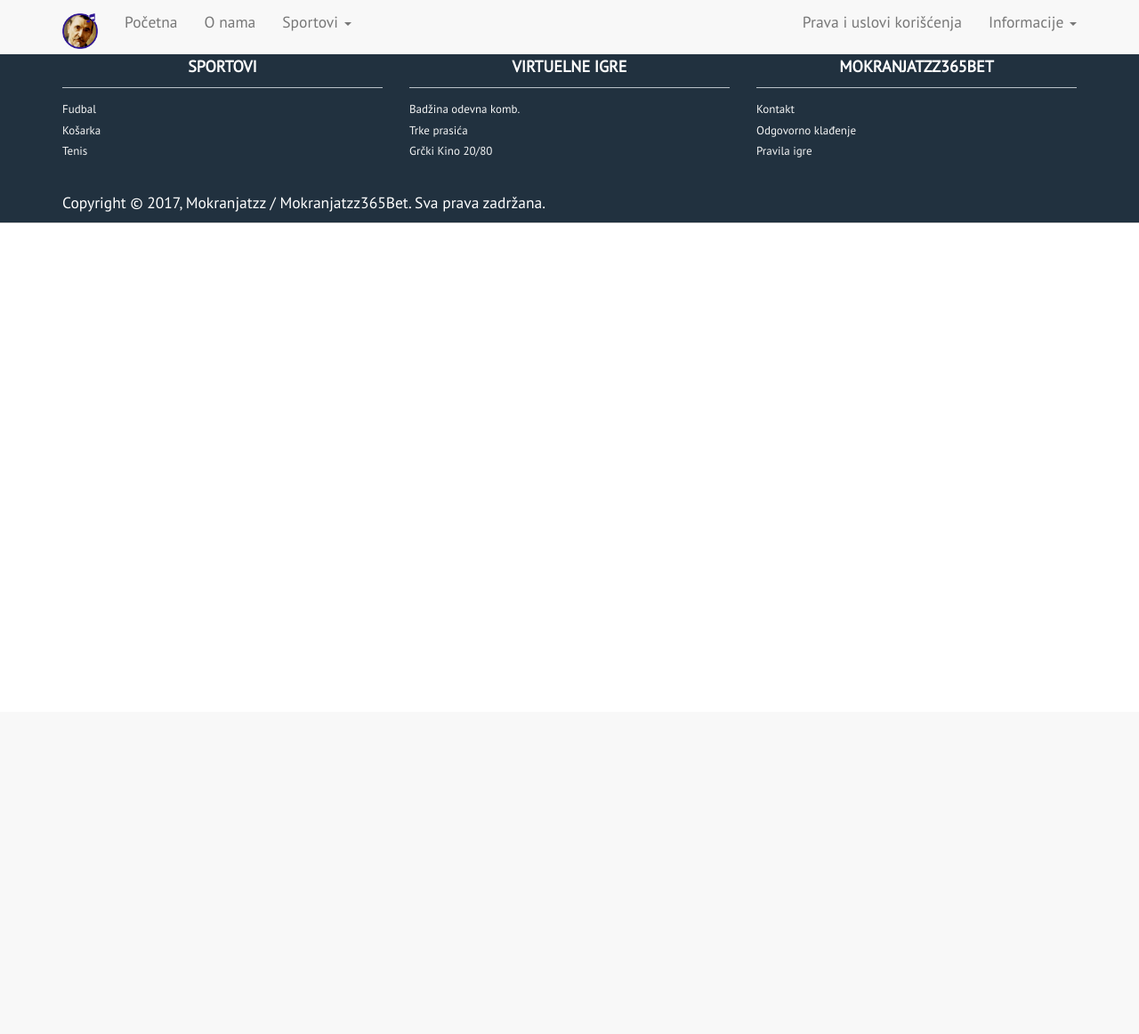
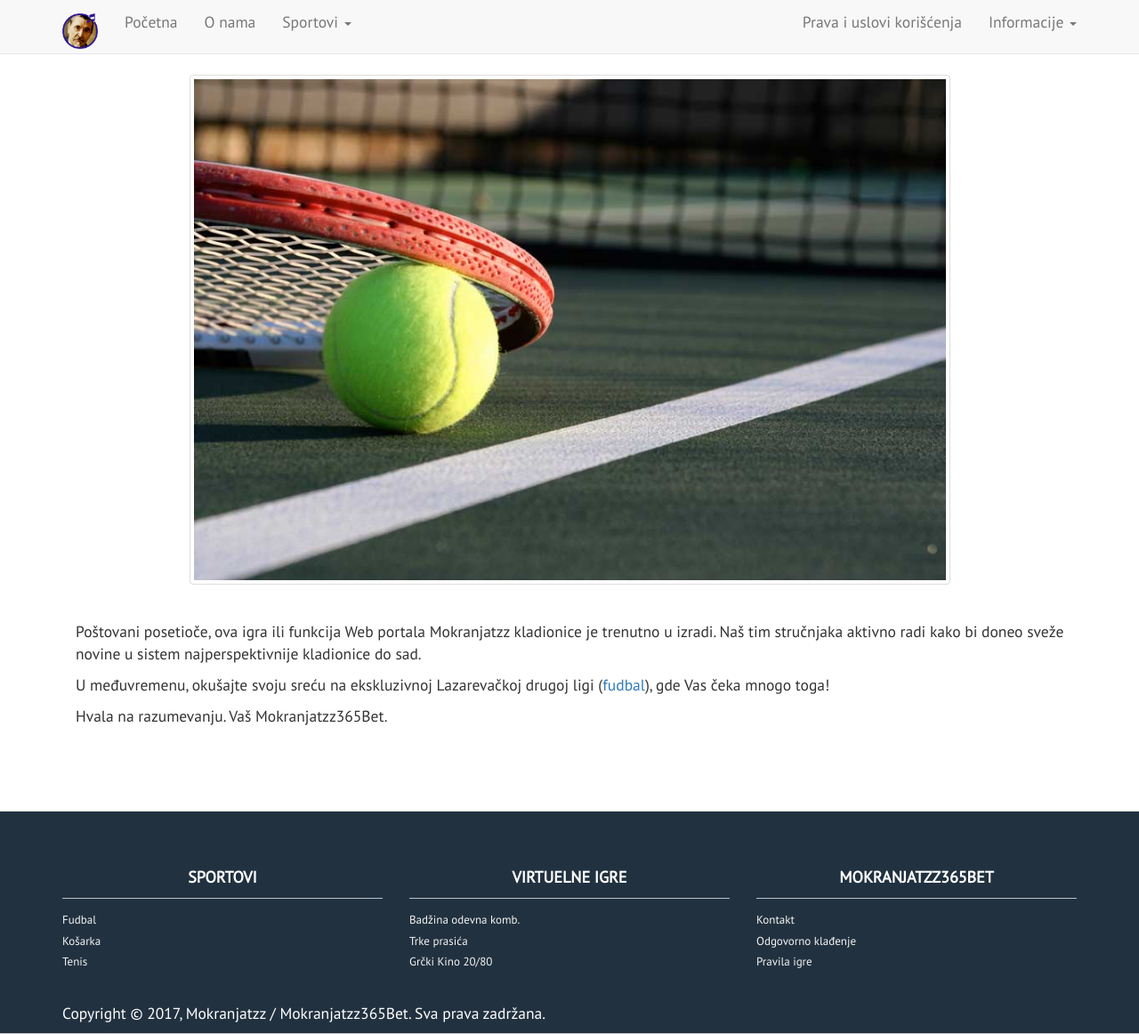
Before and after one commit to sdee3/M365Bet_Website, a PHP site: page /pages/tenis.php in a window 1280 px wide. Shown: the whole page at 89% size. Before the commit the page ends 251 px from the top, so only its background shows below. Run offline with PHP 8.4, Linux system fonts and the light colour scheme; some libraries are stand-ins or nearby versions.

Commit message:
img rename, added other images to pages

```diff
--- a/pages/tenis.php
+++ b/pages/tenis.php
@@ -9,11 +9,24 @@
       $currentPage = 'tenis';
       include_once('../includes/layout.php');
       include_once('../includes/navbar.php');
-      include_once('../includes/footer.php');
   ?>
 
    <body style = "font-family: 'PT Sans', sans-serif;">
 
+     <div class="container" style="margin-top: 6em; margin-bottom: 6em;">
+
+      <img width="75%" style="display: block; margin: 0 auto;" class="img-responsive thumbnail" src="../img/tennis.jpg" alt="Tenis Mokranjatzz Mokranjatzz365Bet">
+      <br><br>
+
+       <div class="container container-fluid">
+         <p>Poštovani posetioče, ova igra ili funkcija Web portala Mokranjatzz kladionice je trenutno u izradi. Naš tim stručnjaka aktivno
+         radi kako bi doneo sveže novine u sistem najperspektivnije kladionice do sad.</p>
+         <p>U međuvremenu, okušajte svoju sreću na ekskluzivnoj Lazarevačkoj drugoj ligi (<a href="../pages/fudbal.php" target="_blank">fudbal</a>), gde
+         Vas čeka mnogo toga!</p>
+         <p>Hvala na razumevanju. Vaš Mokranjatzz365Bet.</p>
+       </div>
+
+     </div>
 
      <?php include_once('../includes/footer.php'); ?>
   </body>
```
Also changed, not shown: pages/kino.php (+11 -0 lines), pages/kosarka.php (+14 -0 lines), pages/prasici.php (+14 -0 lines), img/trke_pras.jpg (renamed from img/trka_pras.jpg).
